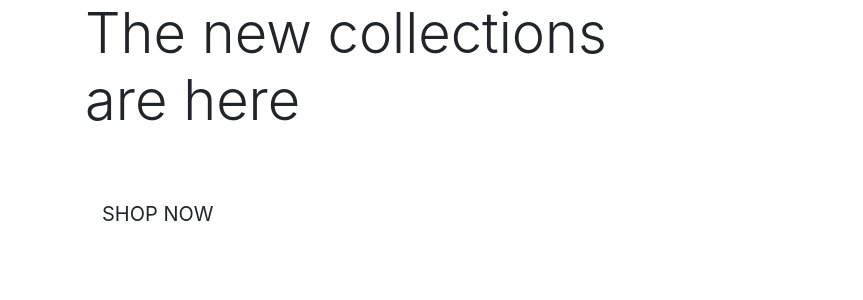
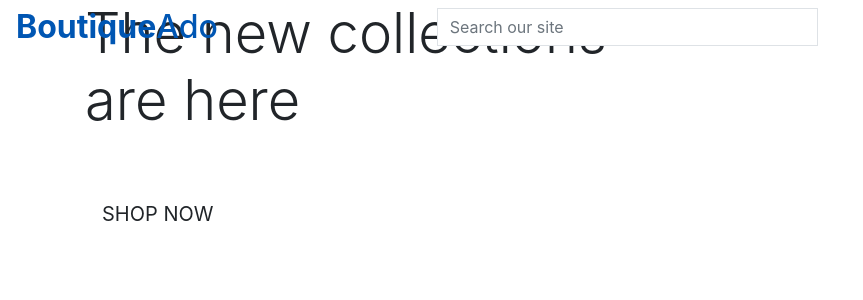
Before and after one commit to tarahwaters/boutique-ado-v1, a Django app: page / in a window 1280 px wide. Shown: the top 300 px of the page, without its empty margins (0-863 px from the left). Run offline with Django 3.2, Linux system fonts and the light colour scheme.

Commit message:
Add base template header with logo, search form and ul divs

```diff
--- a/templates/base.html
+++ b/templates/base.html
@@ -32,7 +32,35 @@
   </head>
   <body>
 
-    <header class="containter-fluid fixed-top"></header>
+    <header class="containter-fluid fixed-top">
+      <div class="row">
+          <div class="col-12 col-lg-4 my-auto py-1 py-lg-0 text-center text-lg-left">
+              <a href="{% url 'home' %}" class="nav-link main-logo-link">
+                  <h2 class="logo-font text-black my-0"><strong>Boutique</strong>Ado</h2>
+              </a>
+          </div>
+          <div class="col-12 col-lg-4 my-auto py-1 py-lg-0">
+            <form action="GET" action="">
+                <div class="input-group w-100">
+                    <input type="text" class="form-control border border-black rounded-0" name="q" placeholder="Search our site">
+                    <div class="input-group-append">
+                        <button class="form-control btn btn-black border-black rounded-0" type="submit">
+                            <span class="icon">
+                                <i class="fas-fa-search"></i>
+                            </span>
+                        </button>
+                    </div>
+                </div>
+            </form>
+          </div>
+        <div class="col-12 col-lg-4 my-auto py-1 py-lg-0">
+            <ul class="list-inline list-unstyled text-center text-lg-right my-0">
+                <li class="list-inline-item dropdown"></li>
+                <li class="list-inline-item"></li>
+            </ul>
+        </div>
+      </div>
+    </header>
 
     {% if messages %}
     <div class="message-container"></div>
```
